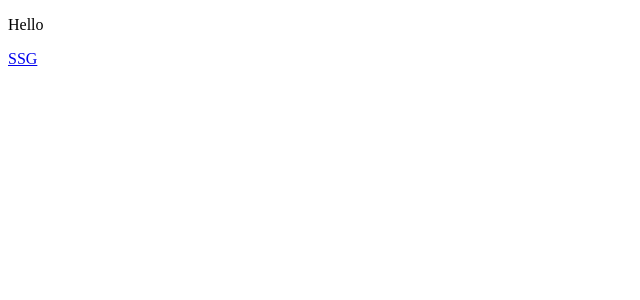
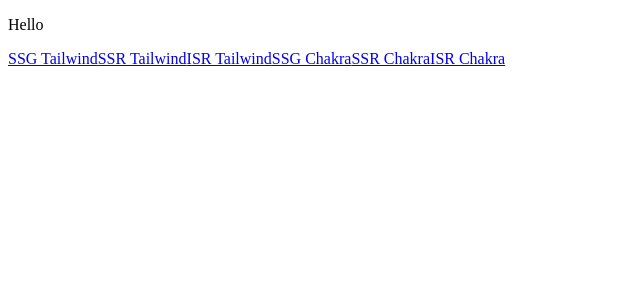
Before and after one commit to flavienbonvin/next-page-rendering, a Next.js app: page / in a window 1280 px wide. Shown: the top 300 px of the page, without its empty margins (0-640 px from the left). Built offline with nearby package versions, Linux system fonts and the light colour scheme.

Commit message:
Create pages for future implementation

```diff
--- /dev/null
+++ b/constants/routes.ts
@@ -0,0 +1,7 @@
+export const ROUTE_TAIL_SSG = "/tailwind/ssg";
+export const ROUTE_TAIL_SSR = "/tailwind/ssr";
+export const ROUTE_TAIL_ISR = "/tailwind/isr";
+
+export const ROUTE_CHARKA_SSG = "/chakra/ssg";
+export const ROUTE_CHAKRA_ISR = "/chakra/isr";
+export const ROUTE_CHAKRA_SSR = "/chakra/ssr";
--- a/pages/index.tsx
+++ b/pages/index.tsx
@@ -1,12 +1,35 @@
 import type { NextPage } from "next";
 import Link from "next/link";
+import {
+  ROUTE_CHAKRA_ISR,
+  ROUTE_CHAKRA_SSR,
+  ROUTE_TAIL_ISR,
+  ROUTE_TAIL_SSG,
+  ROUTE_TAIL_SSR,
+} from "../constants/routes";
 
 const Home: NextPage = () => {
   return (
     <div>
       <p>Hello</p>
-      <Link href="/ssg" passHref>
-        <a>SSG</a>
+      <Link href={ROUTE_TAIL_SSG} passHref>
+        <a>SSG Tailwind</a>
+      </Link>
+      <Link href={ROUTE_TAIL_SSR} passHref>
+        <a>SSR Tailwind</a>
+      </Link>
+      <Link href={ROUTE_TAIL_ISR} passHref>
+        <a>ISR Tailwind</a>
+      </Link>
+
+      <Link href={ROUTE_CHAKRA_SSR} passHref>
+        <a>SSG Chakra</a>
+      </Link>
+      <Link href={ROUTE_CHAKRA_SSR} passHref>
+        <a>SSR Chakra</a>
+      </Link>
+      <Link href={ROUTE_CHAKRA_ISR} passHref>
+        <a>ISR Chakra</a>
       </Link>
     </div>
   );
```
Also changed, not shown: pages/chakra/isr.tsx (added, +26 -0 lines), pages/chakra/ssr.tsx (added, +26 -0 lines), pages/tailwind/isr.tsx (added, +26 -0 lines), pages/tailwind/ssg.tsx (added, +26 -0 lines), pages/tailwind/ssr.tsx (added, +26 -0 lines), pages/chakra/ssg.tsx (renamed from pages/ssg.tsx).
